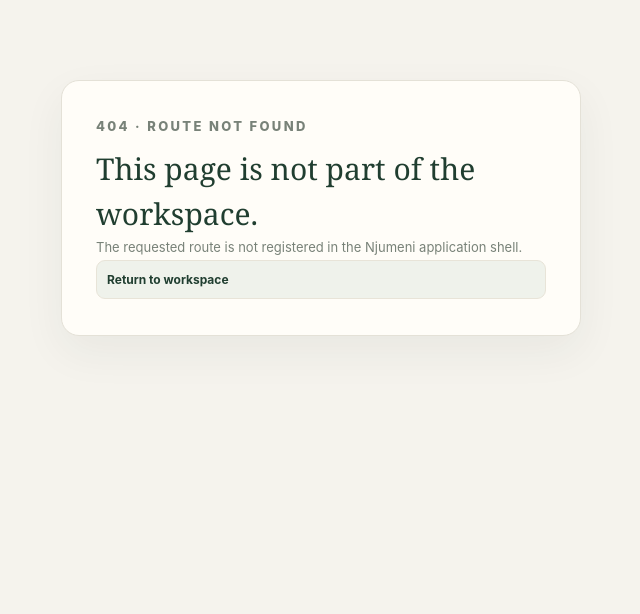
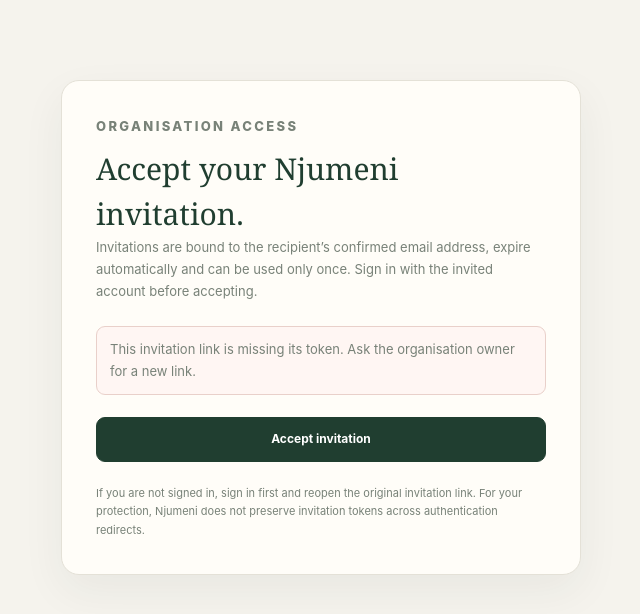
Before and after one commit to ICOFCUCAM/njumeni, a Next.js app in the folder apps/web/: page /invitations/accept in a window 1280 px wide. Before the commit this address had no page. Shown: the top 614 px of the page, without its empty margins (319-959 px from the left). Built offline with nearby package versions, Linux system fonts and the light colour scheme.

Commit message:
feat(identity): add invitation acceptance route

```diff
--- /dev/null
+++ b/apps/web/src/app/(auth)/invitations/accept/page.tsx
@@ -0,0 +1,21 @@
+import { AcceptInvitationForm } from './AcceptInvitationForm';
+
+export const dynamic = 'force-dynamic';
+
+export default function AcceptInvitationPage() {
+  return (
+    <main className="signin-panel">
+      <p className="page-eyebrow">Organisation access</p>
+      <h1>Accept your Njumeni invitation.</h1>
+      <p>
+        Invitations are bound to the recipient’s confirmed email address, expire automatically and
+        can be used only once. Sign in with the invited account before accepting.
+      </p>
+      <AcceptInvitationForm />
+      <p className="auth-footnote">
+        If you are not signed in, sign in first and reopen the original invitation link. For your
+        protection, Njumeni does not preserve invitation tokens across authentication redirects.
+      </p>
+    </main>
+  );
+}
```
